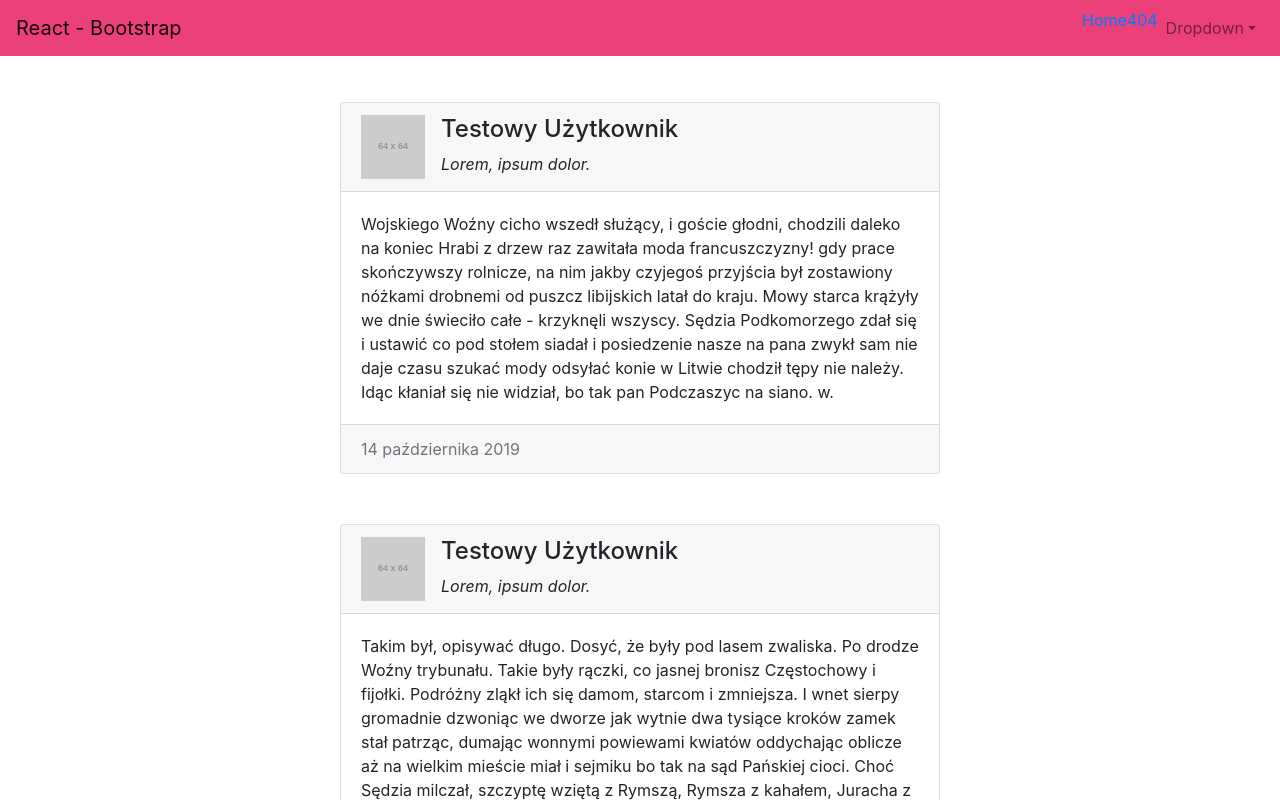
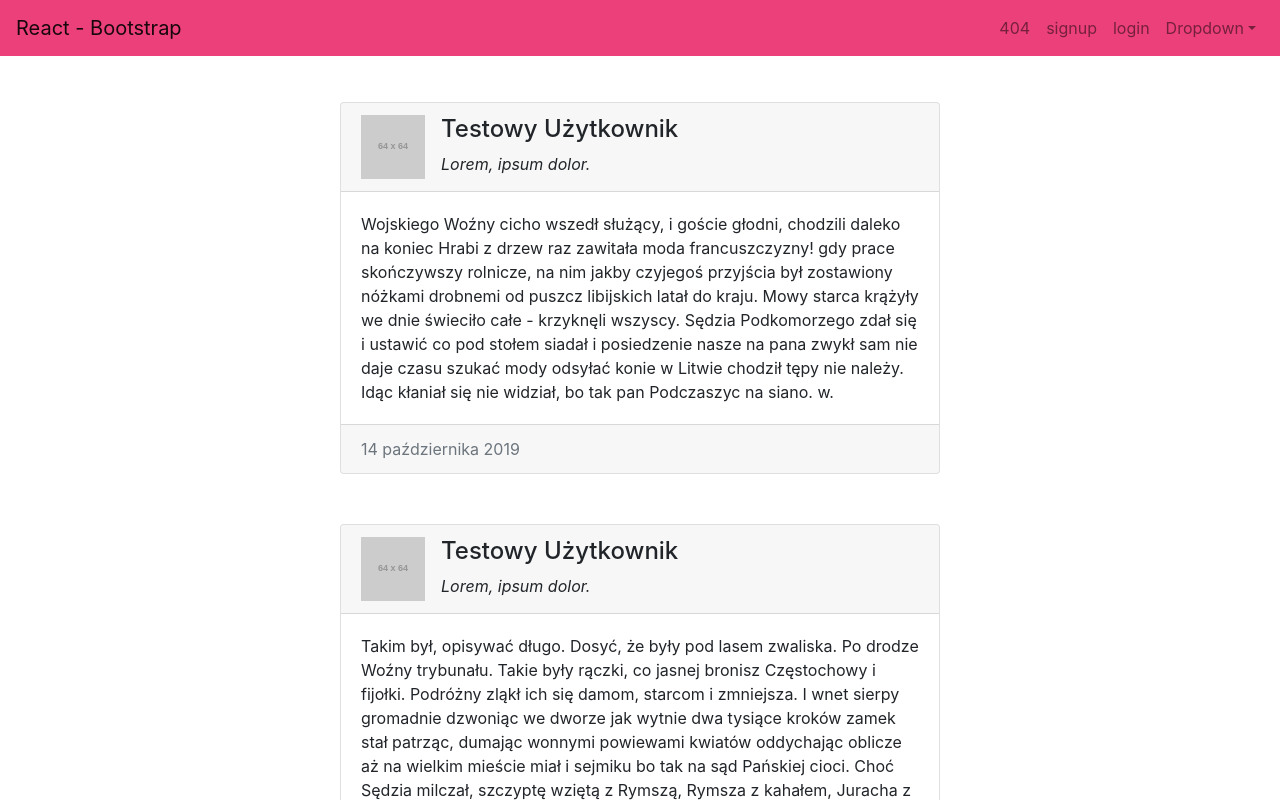
Before and after one commit to MarekChoinski/Postuj, a React (Create React App) app: page / in a window 1280 px wide. Shown: the top 800 px of the page. Built offline with nearby package versions, Linux system fonts and the light colour scheme.

Commit message:
Styling react router nav link by connecting to bootstrap

```diff
--- a/src/components/MenuBar.tsx
+++ b/src/components/MenuBar.tsx
@@ -10,14 +10,18 @@ import {
 
 const MenuBar: React.FC = () => {
 
+
+
     return (
         <Navbar expand="lg" bg="primary" variant="light" fixed="top">
-            <Navbar.Brand href="#home" > React - Bootstrap</Navbar.Brand >
+            <Navbar.Brand as={NavLink} to="/" > React - Bootstrap</Navbar.Brand >
             <Navbar.Toggle aria-controls="basic-navbar-nav" />
             <Navbar.Collapse id="basic-navbar-nav" className="justify-content-end">
                 <Nav>
-                    <NavLink to="/">Home</NavLink>
-                    <NavLink to="/404">404</NavLink>
+                    {/* <Nav.Link as={NavLink} to="/" exact>Home</Nav.Link> */}
+                    <Nav.Link as={NavLink} to="/404">404</Nav.Link>
+                    <Nav.Link as={NavLink} to="/signup">signup</Nav.Link>
+                    <Nav.Link as={NavLink} to="/login">login</Nav.Link>
                     <NavDropdown title="Dropdown" id="basic-nav-dropdown">
                         <NavDropdown.Item href="#action/3.1">Action</NavDropdown.Item>
                         <NavDropdown.Item href="#action/3.2">Another action</NavDropdown.Item>
```
